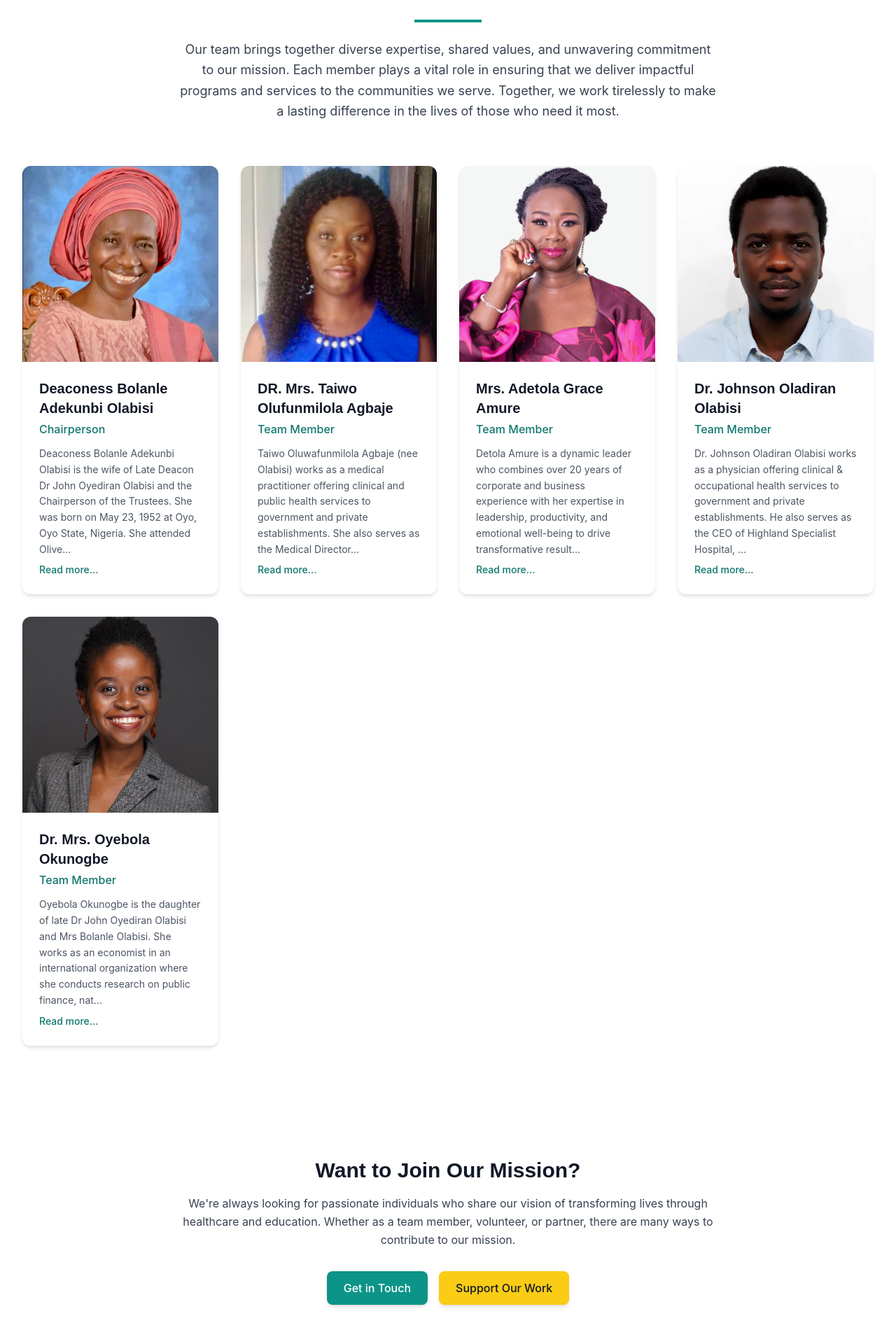
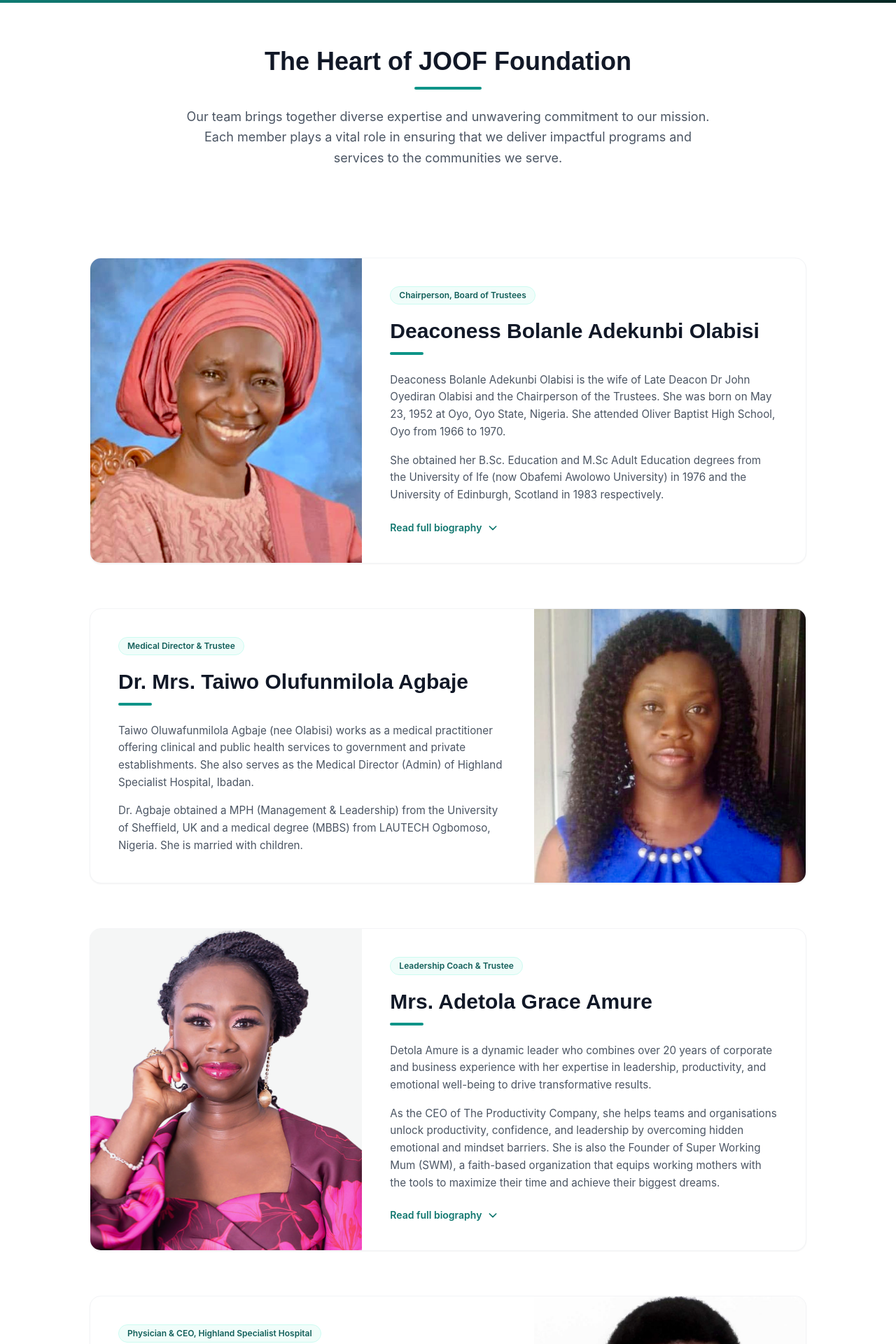
Before and after one commit to jil-lab/joof, a React (Vite) app: page /about/team in a window 1280 px wide. Shown: the part 460-2380 px from the top of the page at 70% size. Built offline with nearby package versions, Linux system fonts and the light colour scheme; what @dr.pogodin/react-helmet would draw is missing.

Commit message:
Update Advisors and Team pages: Enhanced advisor bios with additional details on achievements and roles, improved team member descriptions for clarity and consistency, and adjusted layout for better readability and visual appeal.

```diff
--- a/src/pages/About/Advisors.jsx
+++ b/src/pages/About/Advisors.jsx
@@ -57,7 +57,7 @@ His conversion experience began in 1991 as an undergraduate, and he answered the
 
 Dr. Adeleke's ministry spans administrative roles, music direction, and leadership development. He has ministered both locally and internationally, combining a strong academic background with practical pastoral work. He has authored books and scholarly articles, including What Happens To My Prayers in Heaven? and Building and Leading a Dynamic Worship Team.
 
-He is a recipient of numerous academic and ministerial awards for excellence and integrity, including the James Christopher Pool Award and the Joseph Akinlabi Ojewole Award for Ministerial Ethics.
+He is a recipient of numerous academic and ministerial awards for excellence and integrity, including the James Christopher Pool Award and the Joseph Akinlabi Ojewole Award for Ministerial Ethics. His passion for continuous learning has led him through various leadership and spiritual development courses. Beyond ministry, he is a gifted writer, teacher, and musician.
 
 Rev. Adeleke is married to Mrs. Abosede Abiodun Adeleke, a French educator and Ph.D. candidate, and their union is blessed with two children. With over two decades of impactful ministry, Rev. Dr. Adeleke remains a model of faithful service, spiritual discipline, and leadership within the Nigerian Baptist Convention and the wider Christian community.`,
   },
--- a/src/pages/About/Team.jsx
+++ b/src/pages/About/Team.jsx
@@ -1,129 +1,253 @@
 import { motion } from 'framer-motion';
+import { useState } from 'react';
 import Section from '../../components/common/Section/Section';
-import TeamGrid from '../../components/about/TeamGrid';
+
+const fadeUp = {
+  hidden: { opacity: 0, y: 24 },
+  visible: (delay = 0) => ({
+    opacity: 1,
+    y: 0,
+    transition: { duration: 0.55, ease: 'easeOut', delay },
+  }),
+};
+
+const viewportOpts = { once: true, margin: '-60px' };
 
 const TEAM_MEMBERS = [
   {
     id: 1,
     name: 'Deaconess Bolanle Adekunbi Olabisi',
-    role: 'Chairperson',
-    bio: 'Deaconess Bolanle Adekunbi Olabisi is the wife of Late Deacon Dr John Oyediran Olabisi and the Chairperson of the Trustees. She was born on May  23, 1952 at Oyo, Oyo State, Nigeria. She attended Oliver Baptist High School, Oyo from 1966 to 1970. She obtained her B. Sc. Education and M.Sc  Adult Education degrees from the University of Ife( now Obafemi Awolowo University)in 1976 and the University of Edinburgh, Scotland in 1983 respectively. She retired voluntarily as the pioneer Principal of Oritamefa Baptist Model School, Ibadan in 2007. She is currently the Administrator of Highland Specialist Hospital, Yemetu Ibadan.',
-    linkedin: '#',
+    role: 'Chairperson, Board of Trustees',
     image: '/images/team/member1.png',
+    bio: `Deaconess Bolanle Adekunbi Olabisi is the wife of Late Deacon Dr John Oyediran Olabisi and the Chairperson of the Trustees. She was born on May 23, 1952 at Oyo, Oyo State, Nigeria. She attended Oliver Baptist High School, Oyo from 1966 to 1970.
+
+She obtained her B.Sc. Education and M.Sc Adult Education degrees from the University of Ife (now Obafemi Awolowo University) in 1976 and the University of Edinburgh, Scotland in 1983 respectively.
+
+She retired voluntarily as the pioneer Principal of Oritamefa Baptist Model School, Ibadan in 2007. She is currently the Administrator of Highland Specialist Hospital, Yemetu Ibadan.`,
   },
   {
     id: 2,
-    name: 'DR. Mrs. Taiwo Olufunmilola Agbaje',
-    role: '',
-    bio: 'Taiwo Oluwafunmilola Agbaje (nee Olabisi) works as a medical practitioner offering clinical and public health services to government and private establishments. She also serves as the Medical Director (Admin) of Highland Specialist Hospital, Ibadan. Dr. Agbaje obtained a MPH (Management & Leadership) from the University OF Sheffield, UK and a medical degree (MBBS) from LAUTECH Ogbomoso, Nigeria.  She is married with children.',
-    linkedin: '#',
+    name: 'Dr. Mrs. Taiwo Olufunmilola Agbaje',
+    role: 'Medical Director & Trustee',
     image: '/images/team/member2.png',
+    bio: `Taiwo Oluwafunmilola Agbaje (nee Olabisi) works as a medical practitioner offering clinical and public health services to government and private establishments. She also serves as the Medical Director (Admin) of Highland Specialist Hospital, Ibadan.
+
+Dr. Agbaje obtained a MPH (Management & Leadership) from the University of Sheffield, UK and a medical degree (MBBS) from LAUTECH Ogbomoso, Nigeria. She is married with children.`,
   },
   {
     id: 3,
     name: 'Mrs. Adetola Grace Amure',
-    role: '',
-    bio: 'Detola Amure is a dynamic leader who combines over 20 years of corporate and business experience with her expertise in leadership, productivity, and emotional well-being to drive transformative results. \n As the CEO of The Productivity Company, she helps teams and organisations unlock productivity, confidence, and leadership by overcoming hidden emotional and mindset barriers. She is also the Founder of Super Working Mum (SWM), a faith-based organization that equips working mothers with the tools to maximize their time and achieve their biggest dreams. \n A Certified Maxwell Leadership Coach, Speaker & Trainer, and Certified Maxwell DISC Behavioral Consultant, Detola is passionate about fostering thriving cultures and impactful leadership. She also serves as a Certified Grief Specialist, offering invaluable support to individuals navigating the complexities of grief. \n Her commitment to service extends beyond coaching and leadership. She believes that true impact comes from bridging the gap between vision and action, and she is committed to helping drive meaningful change. \n Detola is also an international speaker, co-host of the When Life Stops podcast, and the author of four books, making her a sought-after voice for inspiration and transformation. Additionally, she is the compassionate Founder and Director of the My Little Warrior Child Foundation, which provides support to bereaved parents. \n She lives in the UK with her husband and children.',
-    linkedin: '#',
+    role: 'Leadership Coach & Trustee',
     image: '/images/team/member4.png',
+    bio: `Detola Amure is a dynamic leader who combines over 20 years of corporate and business experience with her expertise in leadership, productivity, and emotional well-being to drive transformative results.
+
+As the CEO of The Productivity Company, she helps teams and organisations unlock productivity, confidence, and leadership by overcoming hidden emotional and mindset barriers. She is also the Founder of Super Working Mum (SWM), a faith-based organization that equips working mothers with the tools to maximize their time and achieve their biggest dreams.
+
+A Certified Maxwell Leadership Coach, Speaker & Trainer, and Certified Maxwell DISC Behavioral Consultant, Detola is passionate about fostering thriving cultures and impactful leadership. She also serves as a Certified Grief Specialist, offering invaluable support to individuals navigating the complexities of grief.
+
+Detola is an international speaker, co-host of the When Life Stops podcast, and the author of four books. She is the compassionate Founder and Director of the My Little Warrior Child Foundation, which provides support to bereaved parents. She lives in the UK with her husband and children.`,
   },
   {
     id: 4,
     name: 'Dr. Johnson Oladiran Olabisi',
-    role: '',
-    bio: 'Dr. Johnson Oladiran Olabisi works as a physician offering clinical & occupational health services to government and private establishments. He also serves as the CEO of Highland Specialist Hospital, Ibadan. Dr Olabisi obtained a fellowship in Community Medicine with the West African College of Physicians, a MPH (Health Economics) from the LSHTM, a MSc in Epidemiology & medical statistics and a medical degree (MBBS) both from the University of Ibadan, Nigeria. He is married with children.',
-    linkedin: '#',
+    role: 'Physician & CEO, Highland Specialist Hospital',
     image: '/images/team/member3.png',
+    bio: `Dr. Johnson Oladiran Olabisi works as a physician offering clinical and occupational health services to government and private establishments. He also serves as the CEO of Highland Specialist Hospital, Ibadan.
+
+Dr. Olabisi obtained a fellowship in Community Medicine with the West African College of Physicians, a MPH (Health Economics) from the London School of Hygiene and Tropical Medicine (LSHTM), a MSc in Epidemiology & Medical Statistics, and a medical degree (MBBS) — both from the University of Ibadan, Nigeria. He is married with children.`,
   },
   {
     id: 5,
     name: 'Dr. Mrs. Oyebola Okunogbe',
-    role: '',
-    bio: 'Oyebola Okunogbe is the daughter of late Dr John Oyediran Olabisi and Mrs Bolanle Olabisi. She works as an economist in an international organization where she conducts research on public finance, nation building, education, employment and gender in low and middle income countries.  Oyebola obtained her PhD in Public Policy and MPA in International Development from Harvard University, and her B.A. in Economics from Dartmouth College. She is married with children.',
-    linkedin: '#',
+    role: 'Economist & Researcher',
     image: '/images/team/member5.png',
+    bio: `Oyebola Okunogbe is the daughter of late Dr John Oyediran Olabisi and Mrs Bolanle Olabisi. She works as an economist in an international organization where she conducts research on public finance, nation building, education, employment, and gender in low and middle income countries.
+
+Oyebola obtained her PhD in Public Policy and MPA in International Development from Harvard University, and her B.A. in Economics from Dartmouth College. She is married with children.`,
   },
 ];
 
-const Team = () => {
+const PhotoPlaceholder = () => (
+  <div className="absolute inset-0 flex flex-col items-center justify-center bg-gradient-to-br from-teal-50 to-teal-100 gap-3">
+    <div className="w-20 h-20 rounded-full bg-teal-200 flex items-center justify-center">
+      <svg className="w-11 h-11 text-teal-400" fill="currentColor" viewBox="0 0 24 24">
+        <path d="M12 12c2.7 0 4.8-2.1 4.8-4.8S14.7 2.4 12 2.4 7.2 4.5 7.2 7.2 9.3 12 12 12zm0 2.4c-3.2 0-9.6 1.6-9.6 4.8v2.4h19.2v-2.4c0-3.2-6.4-4.8-9.6-4.8z" />
+      </svg>
+    </div>
+    <p className="text-teal-500 text-xs font-semibold tracking-wide uppercase">Photo coming soon</p>
+  </div>
+);
+
+const MemberCard = ({ member, index }) => {
+  const [expanded, setExpanded] = useState(false);
+  const [imgError, setImgError] = useState(false);
+
+  const isReversed = index % 2 !== 0;
+  const paragraphs = member.bio.split('\n\n').filter(Boolean);
+  const PREVIEW_PARAGRAPHS = 2;
+  const hasMore = paragraphs.length > PREVIEW_PARAGRAPHS;
+  const visibleParagraphs = expanded ? paragraphs : paragraphs.slice(0, PREVIEW_PARAGRAPHS);
+
   return (
+    <motion.div
+      variants={fadeUp}
+      initial="hidden"
+      whileInView="visible"
+      custom={index * 0.06}
+      viewport={viewportOpts}
+      className={`bg-white rounded-2xl shadow-sm border border-gray-100 overflow-hidden hover:shadow-lg transition-all duration-300 flex flex-col ${isReversed ? 'md:flex-row-reverse' : 'md:flex-row'}`}
+    >
+      {/* ── Photo column ── */}
+      <div className="relative md:w-[38%] flex-shrink-0 min-h-[300px] md:min-h-0">
+        {imgError ? (
+          <PhotoPlaceholder />
+        ) : (
+          <img
+            src={member.image}
+            alt={member.name}
+            className="absolute inset-0 w-full h-full object-cover object-top"
+            loading="lazy"
+            onError={() => setImgError(true)}
+          />
+        )}
+        {/* Mobile gradient overlay */}
+        <div className="absolute inset-x-0 bottom-0 h-20 bg-gradient-to-t from-black/30 to-transparent md:hidden" />
+        {/* Role badge on photo — mobile only */}
+        <span className="absolute bottom-4 left-4 md:hidden inline-flex items-center px-3 py-1 rounded-full text-xs font-semibold bg-white/90 text-teal-700 shadow-sm">
+          {member.role}
+        </span>
+      </div>
+
+      {/* ── Content column ── */}
+      <div className="flex-1 flex flex-col p-7 md:p-10 min-w-0">
+
+        {/* Role badge — desktop only */}
+        <span className="hidden md:inline-flex items-center self-start px-3 py-1 rounded-full text-xs font-semibold bg-teal-50 text-teal-700 border border-teal-100 mb-5">
+          {member.role}
+        </span>
+
+        {/* Name */}
+        <h2 className="text-2xl md:text-3xl font-bold text-gray-900 leading-snug mb-3">
+          {member.name}
+        </h2>
+
+        {/* Teal rule */}
+        <div className="w-12 h-1 bg-teal-500 rounded-full mb-6" />
+
+        {/* Bio */}
+        <div className="flex-1 space-y-4">
+          {visibleParagraphs.map((para, i) => (
+            <p key={i} className="text-gray-600 leading-relaxed text-[0.95rem]">
+              {para}
+            </p>
+          ))}
+        </div>
+
+        {/* Read more toggle */}
+        {hasMore && (
+          <button
+            onClick={() => setExpanded(!expanded)}
+            className="mt-6 inline-flex items-center gap-2 text-sm font-semibold text-teal-600 hover:text-teal-800 transition-colors duration-200 group"
+          >
+            <span>{expanded ? 'Show less' : 'Read full biography'}</span>
+            <svg
+              className={`w-4 h-4 transition-transform duration-300 ${expanded ? 'rotate-180' : 'group-hover:translate-y-0.5'}`}
+              fill="none" stroke="currentColor" strokeWidth="2.5" viewBox="0 0 24 24"
+            >
+              <path strokeLinecap="round" strokeLinejoin="round" d="M19 9l-7 7-7-7" />
+            </svg>
+          </button>
+        )}
+      </div>
+    </motion.div>
+  );
+};
+
+const Team = () => (
   <div className="min-h-screen">
-      {/* Hero Section */}
-      <Section className="bg-gradient-teal text-white py-20 md:py-24">
+
+    {/* ── Hero ── */}
+    <Section className="bg-gradient-teal text-white py-20 md:py-28">
       <motion.div
         initial={{ opacity: 0, y: 20 }}
         animate={{ opacity: 1, y: 0 }}
         transition={{ duration: 0.6 }}
-          className="text-center max-w-4xl mx-auto"
+        className="text-center max-w-3xl mx-auto"
       >
-          <h1 className="text-4xl md:text-5xl font-bold mb-6">
-            Meet Our Team
-          </h1>
-          {/* <p className="text-xl md:text-2xl text-teal-50 leading-relaxed">
-            Dedicated individuals working together to transform lives and build brighter futures
-          </p> */}
+        <p className="text-teal-200 font-semibold text-sm uppercase tracking-widest mb-4">
+          The People Behind the Mission
+        </p>
+        <h1 className="text-4xl md:text-5xl font-bold mb-5">Meet Our Team</h1>
+        <p className="text-teal-100 text-lg md:text-xl leading-relaxed">
+          Dedicated individuals united by a shared commitment to compassionate healthcare,
+          quality education, and the upliftment of underserved communities.
+        </p>
       </motion.div>
     </Section>
 
-      {/* Team Introduction */}
-      <Section className="py-16 md:py-20 bg-white">
+    {/* ── Intro ── */}
+    <Section className="py-14 md:py-16 bg-white">
       <motion.div
-          initial={{ opacity: 0, y: 20 }}
-          whileInView={{ opacity: 1, y: 0 }}
-          viewport={{ once: true }}
-          transition={{ duration: 0.1 }}
-          className="max-w-3xl mx-auto text-center mb-16"
+        variants={fadeUp}
+        initial="hidden"
+        whileInView="visible"
+        viewport={viewportOpts}
+        className="max-w-3xl mx-auto text-center"
       >
-          <h2 className="text-3xl md:text-4xl font-bold text-gray-900 mb-6">
+        <h2 className="text-3xl md:text-4xl font-bold text-gray-900 mb-4">
           The Heart of JOOF Foundation
         </h2>
-          <div className="w-24 h-1 bg-teal-500 mx-auto mb-6"></div>
-          <p className="text-gray-700 leading-relaxed text-lg">
-            Our team brings together diverse expertise, shared values, and unwavering commitment
-            to our mission. Each member plays a vital role in ensuring that we deliver impactful
-            programs and services to the communities we serve. Together, we work tirelessly to
-            make a lasting difference in the lives of those who need it most.
+        <div className="w-24 h-1 bg-teal-500 mx-auto mb-6 rounded-full" />
+        <p className="text-gray-600 leading-relaxed text-lg">
+          Our team brings together diverse expertise and unwavering commitment to our mission.
+          Each member plays a vital role in ensuring that we deliver impactful programs and
+          services to the communities we serve.
         </p>
       </motion.div>
-
-        <TeamGrid members={TEAM_MEMBERS} />
     </Section>
 
-      {/* Join Our Team CTA */}
+    {/* ── Team cards ── */}
+    <Section className="py-10 md:py-16 bg-gray-50">
+      <div className="max-w-5xl mx-auto space-y-10 md:space-y-16">
+        {TEAM_MEMBERS.map((member, index) => (
+          <MemberCard key={member.id} member={member} index={index} />
+        ))}
+      </div>
+    </Section>
+
+    {/* ── CTA ── */}
     <Section className="py-16 md:py-20 bg-teal-50">
       <motion.div
-          initial={{ opacity: 0, y: 20 }}
-          whileInView={{ opacity: 1, y: 0 }}
-          viewport={{ once: true }}
-          transition={{ duration: 0.6 }}
+        variants={fadeUp}
+        initial="hidden"
+        whileInView="visible"
+        viewport={viewportOpts}
         className="max-w-3xl mx-auto text-center"
       >
-          <h2 className="text-3xl font-bold text-gray-900 mb-4">
-            Want to Join Our Mission?
-          </h2>
-          <p className="text-gray-700 leading-relaxed mb-8">
-            We're always looking for passionate individuals who share our vision of transforming
+        <h2 className="text-3xl font-bold text-gray-900 mb-4">Want to Join Our Mission?</h2>
+        <p className="text-gray-600 leading-relaxed mb-8 text-lg">
+          We are always looking for passionate individuals who share our vision of transforming
           lives through healthcare and education. Whether as a team member, volunteer, or partner,
-            there are many ways to contribute to our mission.
+          there are many ways to contribute.
         </p>
         <div className="flex flex-col sm:flex-row gap-4 justify-center">
           <a
             href="/contact"
-              className="inline-flex items-center justify-center px-6 py-3 bg-teal-500 text-white font-medium rounded-lg hover:bg-teal-600 transition-colors duration-300 shadow-md hover:shadow-lg"
+            className="inline-flex items-center justify-center px-7 py-3 bg-teal-500 text-white font-semibold rounded-lg hover:bg-teal-600 transition-colors duration-300 shadow-md hover:shadow-lg"
           >
             Get in Touch
           </a>
           <a
             href="/donate"
-              className="inline-flex items-center justify-center px-6 py-3 bg-yellow-400 text-gray-900 font-medium rounded-lg hover:bg-yellow-500 transition-colors duration-300 shadow-md hover:shadow-lg"
+            className="inline-flex items-center justify-center px-7 py-3 bg-yellow-400 text-gray-900 font-semibold rounded-lg hover:bg-yellow-500 transition-colors duration-300 shadow-md hover:shadow-lg"
           >
             Support Our Work
           </a>
         </div>
       </motion.div>
     </Section>
+
   </div>
 );
-};
 
 export default Team;
```
Lines whose indentation alone changed are shown as unchanged.
